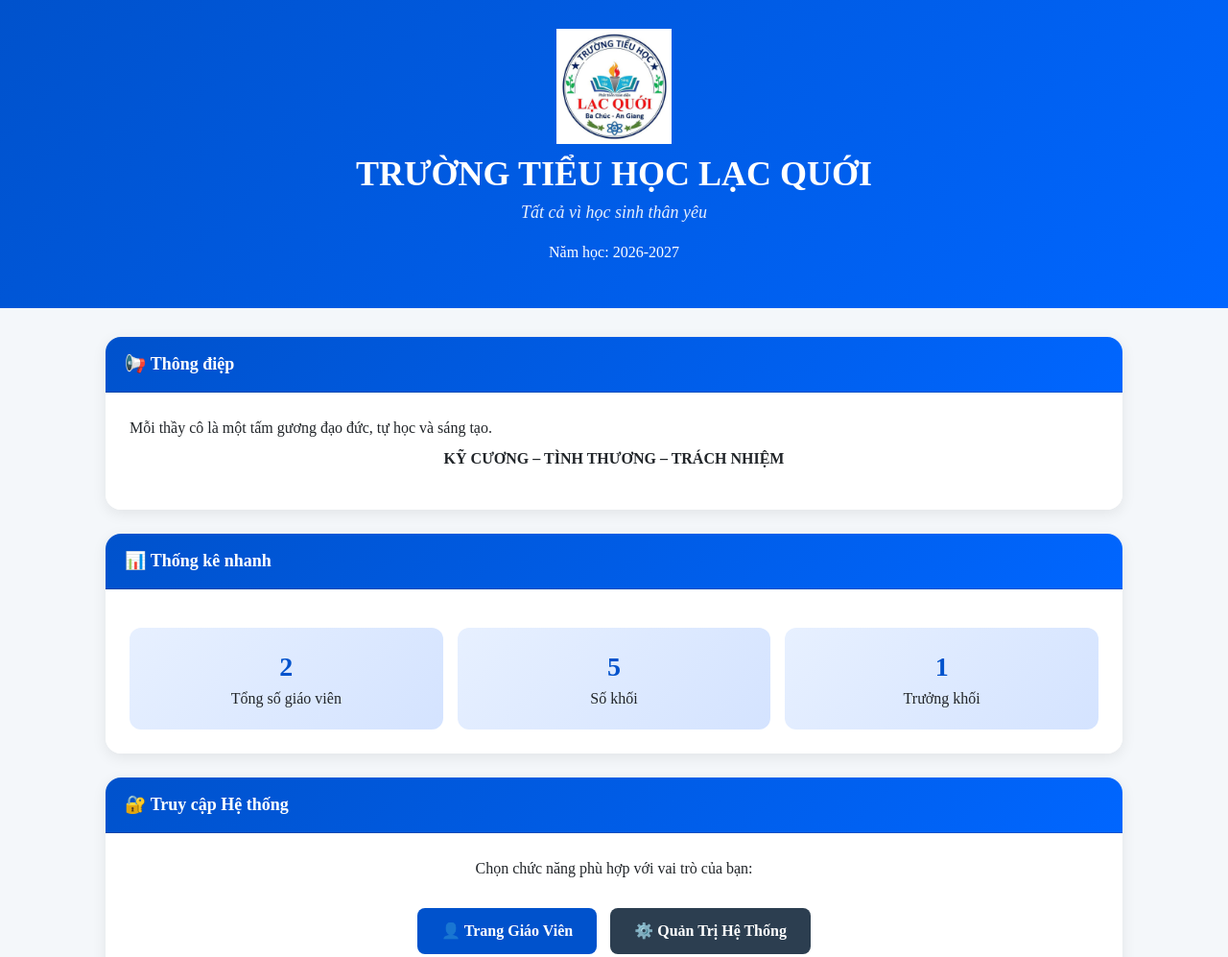
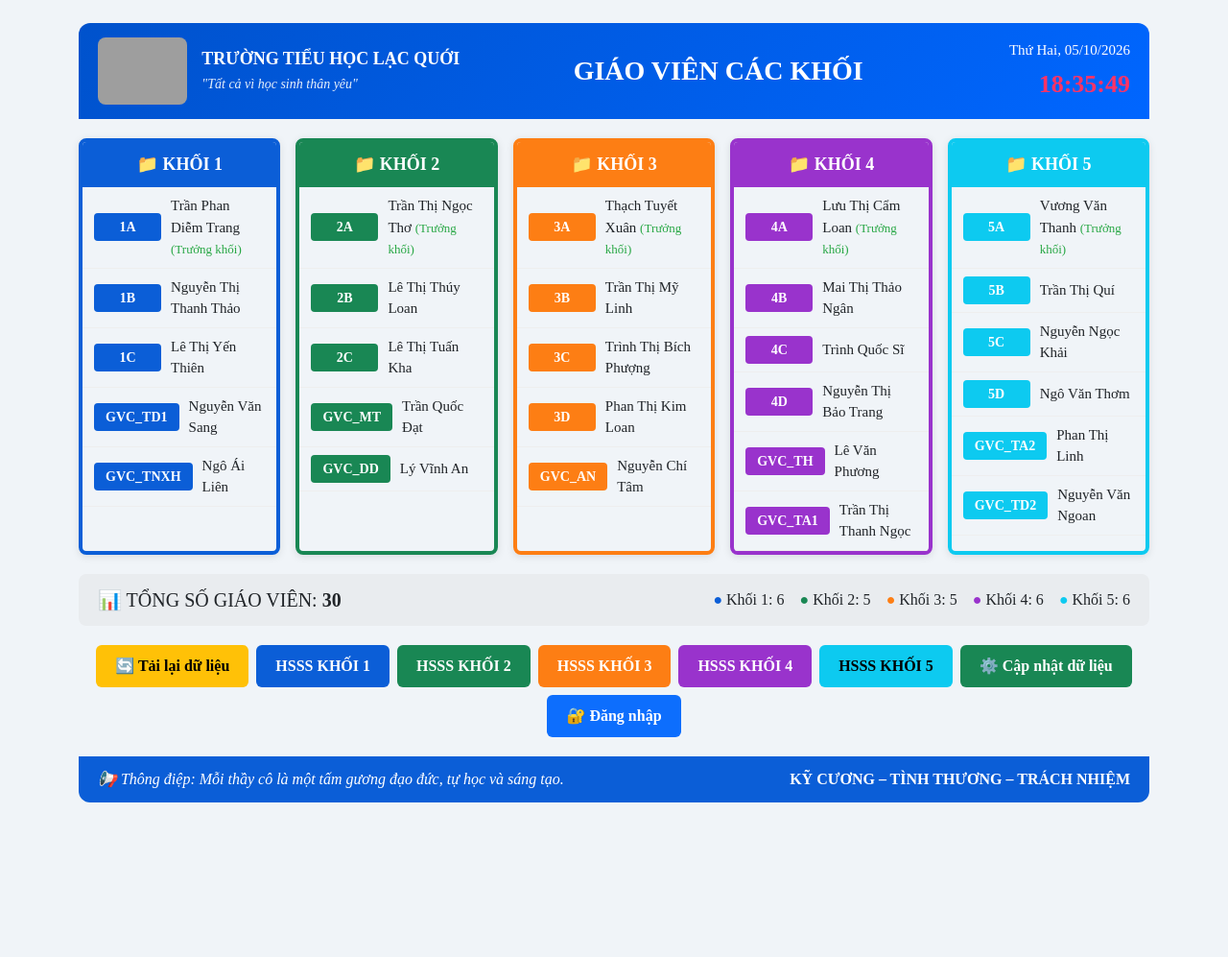
Before and after one commit to tieuhoclacquoi/tieuhoclacquoi, a website: page public/index.html in a window 1280 px wide. Shown: the top 997 px of the page at 96% size. After the commit the page ends 860 px from the top, so only its background shows below. Drawn offline with nearby package versions, Linux system fonts and the light colour scheme; grey boxes are pictures that could not be loaded.

Commit message:
Update index.html

```diff
--- a/public/index.html
+++ b/public/index.html
@@ -3,244 +3,340 @@
 <head>
   <meta charset="UTF-8">
   <meta name="viewport" content="width=device-width, initial-scale=1.0">
-  <title>Trang Chủ - Trường Tiểu học Lạc Quới</title>
+  <title>Giáo Viên Các Khối - Trường Tiểu học Lạc Quới</title>
   <link href="https://cdn.jsdelivr.net/npm/bootstrap@5.3.3/dist/css/bootstrap.min.css" rel="stylesheet">
   <style>
+    :root {
+      --khoi1: #0b5ed7;
+      --khoi2: #198754;
+      --khoi3: #fd7e14;
+      --khoi4: #9933cc;
+      --khoi5: #0dcaf0;
+    }
     body {
-      margin: 0;
-      padding: 0;
+      background-color: #f0f4f8;
       font-family: "Times New Roman", sans-serif;
-      background: #f4f7fa;
-      color: #333;
     }
-    header {
+
+    /* === HEADER CHÍNH === */
+    .header-top {
       background: linear-gradient(135deg, #0052cc 0%, #0066ff 100%);
       color: white;
-      padding: 30px 20px;
-      text-align: center;
+      padding: 15px 20px;
+      border-radius: 12px 12px 0 0;
+      display: flex !important;
+      justify-content: space-between !important;
+      align-items: center !important;
+      flex-wrap: wrap;
+      gap: 15px;
     }
-    .logo {
-      height: 120px;
-      margin-bottom: 10px;
+    .header-left {
+      display: flex;
+      align-items: center;
+      flex-shrink: 0;
     }
-    .school-title {
-      font-size: clamp(24px, 5vw, 36px);
+    .logo-img {
+      height: 70px;
+      margin-right: 15px;
+      border-radius: 8px;
+    }
+    .school-name {
+      font-size: 18px;
       font-weight: bold;
-      margin-bottom: 5px;
+      margin: 0;
+      line-height: 1.3;
     }
-    .slogan {
-      font-size: 18px;
+    .school-slogan {
+      font-size: 14px;
+      margin: 4px 0 0 0;
       font-style: italic;
       opacity: 0.9;
     }
-    .container {
-      max-width: 1100px;
-      margin: 30px auto;
-      padding: 0 20px;
+    .header-center {
+      text-align: center;
+      flex: 1;
+      padding: 0 15px;
     }
-    .card {
-      border: none;
-      border-radius: 16px;
-      box-shadow: 0 4px 15px rgba(0,0,0,0.08);
-      margin-bottom: 25px;
+    .page-title {
+      font-size: 28px;
+      font-weight: bold;
+      margin: 0;
+    }
+    .datetime-box {
+      text-align: right;
+      min-width: 160px;
+      flex-shrink: 0;
+    }
+    .date-part {
+      font-size: 15px;
+      margin-bottom: 4px;
+    }
+    .time-part {
+      font-size: 26px;
+      font-weight: bold;
+      color: #ff3366;
+    }
+
+    /* === KHỐI === */
+    .khoi-card {
+      border-radius: 8px;
       overflow: hidden;
-      transition: transform 0.2s;
+      box-shadow: 0 2px 8px rgba(0,0,0,0.1);
+      height: 100%;
+      border: 4px solid;
     }
-    .card:hover {
-      transform: translateY(-3px);
-    }
-    .card-header {
-      background: linear-gradient(135deg, #0052cc, #0066ff);
+    .khoi-card.k1 { border-color: #0b5ed7; }
+    .khoi-card.k2 { border-color: #198754; }
+    .khoi-card.k3 { border-color: #fd7e14; }
+    .khoi-card.k4 { border-color: #9933cc; }
+    .khoi-card.k5 { border-color: #0dcaf0; }
+
+    .khoi-header {
+      padding: 10px;
       color: white;
       font-weight: bold;
+      text-align: center;
+      font-size: 18px;
+      cursor: pointer;
+      transition: opacity 0.2s;
+    }
+    .khoi-header:hover { opacity: 0.9; }
+    .khoi-header.k1 { background-color: var(--khoi1); }
+    .khoi-header.k2 { background-color: var(--khoi2); }
+    .khoi-header.k3 { background-color: var(--khoi3); }
+    .khoi-header.k4 { background-color: var(--khoi4); }
+    .khoi-header.k5 { background-color: var(--khoi5); }
+
+    .gv-item {
+      padding: 8px 12px;
+      border-bottom: 1px solid #eee;
+      display: flex;
+      align-items: center;
+      gap: 10px;
+    }
+    .lop-tag {
+      padding: 4px 12px;
+      border-radius: 4px;
+      color: white;
+      font-weight: bold;
+      min-width: 70px;
+      text-align: center;
+      font-size: 14px;
+    }
+    .k1 .lop-tag { background-color: var(--khoi1); }
+    .k2 .lop-tag { background-color: var(--khoi2); }
+    .k3 .lop-tag { background-color: var(--khoi3); }
+    .k4 .lop-tag { background-color: var(--khoi4); }
+    .k5 .lop-tag { background-color: var(--khoi5); }
+    .gv-name { flex: 1; font-size: 15px; }
+    .truong-khoi { color: #28a745; font-size: 13px; }
+
+    .stats-bar {
+      background-color: #e9ecef;
+      border-radius: 8px;
       padding: 15px 20px;
-      font-size: 18px;
-    }
-    .card-body {
-      padding: 25px;
-      background: white;
-    }
-    .btn-chinh {
-      background: #0052cc;
-      color: white;
-      border: none;
-      padding: 12px 25px;
-      border-radius: 8px;
-      font-size: 16px;
-      font-weight: bold;
-      margin: 5px;
-      transition: background 0.2s;
-    }
-    .btn-chinh:hover {
-      background: #0040aa;
-      color: white;
-    }
-    .btn-admin {
-      background: #2c3e50;
-    }
-    .btn-admin:hover {
-      background: #1a252f;
-    }
-    .thongdiep {
-      background: #e7f0ff;
-      border-left: 4px solid #0052cc;
-      padding: 18px 22px;
-      border-radius: 6px;
-      font-size: 17px;
-      font-style: italic;
-      color: #004085;
       margin: 20px 0;
-    }
-    .stats-row {
       display: flex;
       flex-wrap: wrap;
-      gap: 15px;
-      margin-top: 15px;
+      justify-content: space-between;
+      align-items: center;
     }
-    .stat-box {
-      flex: 1;
-      min-width: 160px;
-      background: linear-gradient(135deg, #e7f0ff, #d4e3ff);
-      padding: 20px;
-      border-radius: 12px;
-      text-align: center;
+    .btn-custom {
+      padding: 10px 20px;
+      border-radius: 6px;
+      font-weight: bold;
+      border: none;
+      white-space: nowrap;
     }
-    .stat-number {
-      font-size: 28px;
-      font-weight: bold;
-      color: #0052cc;
+    .footer-bar {
+      background-color: #0b5ed7;
+      color: white;
+      padding: 12px 20px;
+      border-radius: 0 0 12px 12px;
+      margin-top: 20px;
+      display: flex;
+      flex-wrap: wrap;
+      justify-content: space-between;
+      align-items: center;
+      gap: 10px;
     }
-    footer {
-      background: #2c3e50;
-      color: white;
-      text-align: center;
-      padding: 25px 20px;
-      margin-top: 40px;
-    }
-    .hidden {
-      display: none !important;
-    }
+    .khoi-link { text-decoration: none; color: inherit; display: block; }
   </style>
 </head>
 <body>
+  <div class="container py-4">
 
-  <header>
-    <img src="logo_truong.png" alt="Logo Trường" class="logo" onerror="this.style.display='none'">
-    <h1 class="school-title" id="tenTruong">TRƯỜNG TIỂU HỌC LẠC QUỚI</h1>
-    <p class="slogan" id="slogan">Tất cả vì học sinh thân yêu</p>
-    <p class="mt-2">Năm học: <span id="namHoc">2026-2027</span></p>
-  </header>
+    <!-- HEADER CHÍNH -->
+    <div class="header-top">
+      <div class="header-left">
+        <img src="https://drive.google.com/uc?export=view&id=12HVKo7ZPDijs7wpt42N3XYj3ISEMXPl7"
+             alt="Logo Trường Tiểu học Lạc Quới" class="logo-img">
+        <div>
+          <h5 class="school-name">TRƯỜNG TIỂU HỌC LẠC QUỚI</h5>
+          <p class="school-slogan">"Tất cả vì học sinh thân yêu"</p>
+        </div>
+      </div>
 
-  <div class="container">
-    <!-- Thông điệp chính -->
-    <div class="card">
-      <div class="card-header">📢 Thông điệp</div>
-      <div class="card-body">
-        <p class="mb-2" id="thongDiepChinh">Mỗi thầy cô là một tấm gương đạo đức, tự học và sáng tạo.</p>
-        <p class="fw-bold text-center text-dark" id="quyetNghi">KỸ CƯƠNG – TÌNH THƯƠNG – TRÁCH NHIỆM</p>
+      <div class="header-center">
+        <h2 class="page-title">GIÁO VIÊN CÁC KHỐI</h2>
+      </div>
+
+      <div class="datetime-box">
+        <div class="date-part" id="dateDisplay">Thứ Hai, 05/10/2026</div>
+        <div class="time-part" id="timeDisplay">22:56:00</div>
       </div>
     </div>
 
-    <!-- Thống kê nhanh -->
-    <div class="card">
-      <div class="card-header">📊 Thống kê nhanh</div>
-      <div class="card-body">
-        <div class="stats-row">
-          <div class="stat-box">
-            <div class="stat-number" id="tongGiaoVien">0</div>
-            <div>Tổng số giáo viên</div>
+    <!-- BẢNG 5 KHỐI -->
+    <div class="row g-3 mt-1">
+
+      <!-- KHỐI 1 -->
+      <div class="col-md-6 col-lg">
+        <div class="khoi-card k1">
+          <a href="#" class="khoi-link" id="link-khoi1" target="_blank">
+            <div class="khoi-header k1">📁 KHỐI 1</div>
+          </a>
+          <div>
+            <div class="gv-item"><span class="lop-tag">1A</span><span class="gv-name">Trần Phan Diễm Trang <small class="truong-khoi">(Trưởng khối)</small></span></div>
+            <div class="gv-item"><span class="lop-tag">1B</span><span class="gv-name">Nguyễn Thị Thanh Thảo</span></div>
+            <div class="gv-item"><span class="lop-tag">1C</span><span class="gv-name">Lê Thị Yến Thiên</span></div>
+            <div class="gv-item"><span class="lop-tag">GVC_TD1</span><span class="gv-name">Nguyễn Văn Sang</span></div>
+            <div class="gv-item"><span class="lop-tag">GVC_TNXH</span><span class="gv-name">Ngô Ái Liên</span></div>
           </div>
-          <div class="stat-box">
-            <div class="stat-number" id="tongKhoi">5</div>
-            <div>Số khối</div>
+        </div>
+      </div>
+
+      <!-- KHỐI 2 -->
+      <div class="col-md-6 col-lg">
+        <div class="khoi-card k2">
+          <a href="#" class="khoi-link" id="link-khoi2" target="_blank">
+            <div class="khoi-header k2">📁 KHỐI 2</div>
+          </a>
+          <div>
+            <div class="gv-item"><span class="lop-tag">2A</span><span class="gv-name">Trần Thị Ngọc Thơ <small class="truong-khoi">(Trưởng khối)</small></span></div>
+            <div class="gv-item"><span class="lop-tag">2B</span><span class="gv-name">Lê Thị Thúy Loan</span></div>
+            <div class="gv-item"><span class="lop-tag">2C</span><span class="gv-name">Lê Thị Tuấn Kha</span></div>
+            <div class="gv-item"><span class="lop-tag">GVC_MT</span><span class="gv-name">Trần Quốc Đạt</span></div>
+            <div class="gv-item"><span class="lop-tag">GVC_DD</span><span class="gv-name">Lý Vĩnh An</span></div>
           </div>
-          <div class="stat-box">
-            <div class="stat-number" id="tongChucVu">0</div>
-            <div>Trưởng khối</div>
+        </div>
+      </div>
+
+      <!-- KHỐI 3 -->
+      <div class="col-md-6 col-lg">
+        <div class="khoi-card k3">
+          <a href="#" class="khoi-link" id="link-khoi3" target="_blank">
+            <div class="khoi-header k3">📁 KHỐI 3</div>
+          </a>
+          <div>
+            <div class="gv-item"><span class="lop-tag">3A</span><span class="gv-name">Thạch Tuyết Xuân <small class="truong-khoi">(Trưởng khối)</small></span></div>
+            <div class="gv-item"><span class="lop-tag">3B</span><span class="gv-name">Trần Thị Mỹ Linh</span></div>
+            <div class="gv-item"><span class="lop-tag">3C</span><span class="gv-name">Trình Thị Bích Phượng</span></div>
+            <div class="gv-item"><span class="lop-tag">3D</span><span class="gv-name">Phan Thị Kim Loan</span></div>
+            <div class="gv-item"><span class="lop-tag">GVC_AN</span><span class="gv-name">Nguyễn Chí Tâm</span></div>
+          </div>
+        </div>
+      </div>
+
+      <!-- KHỐI 4 -->
+      <div class="col-md-6 col-lg">
+        <div class="khoi-card k4">
+          <a href="#" class="khoi-link" id="link-khoi4" target="_blank">
+            <div class="khoi-header k4">📁 KHỐI 4</div>
+          </a>
+          <div>
+            <div class="gv-item"><span class="lop-tag">4A</span><span class="gv-name">Lưu Thị Cẩm Loan <small class="truong-khoi">(Trưởng khối)</small></span></div>
+            <div class="gv-item"><span class="lop-tag">4B</span><span class="gv-name">Mai Thị Thảo Ngân</span></div>
+            <div class="gv-item"><span class="lop-tag">4C</span><span class="gv-name">Trình Quốc Sĩ</span></div>
+            <div class="gv-item"><span class="lop-tag">4D</span><span class="gv-name">Nguyễn Thị Bảo Trang</span></div>
+            <div class="gv-item"><span class="lop-tag">GVC_TH</span><span class="gv-name">Lê Văn Phương</span></div>
+            <div class="gv-item"><span class="lop-tag">GVC_TA1</span><span class="gv-name">Trần Thị Thanh Ngọc</span></div>
+          </div>
+        </div>
+      </div>
+
+      <!-- KHỐI 5 -->
+      <div class="col-md-6 col-lg">
+        <div class="khoi-card k5">
+          <a href="#" class="khoi-link" id="link-khoi5" target="_blank">
+            <div class="khoi-header k5">📁 KHỐI 5</div>
+          </a>
+          <div>
+            <div class="gv-item"><span class="lop-tag">5A</span><span class="gv-name">Vương Văn Thanh <small class="truong-khoi">(Trưởng khối)</small></span></div>
+            <div class="gv-item"><span class="lop-tag">5B</span><span class="gv-name">Trần Thị Quí</span></div>
+            <div class="gv-item"><span class="lop-tag">5C</span><span class="gv-name">Nguyễn Ngọc Khải</span></div>
+            <div class="gv-item"><span class="lop-tag">5D</span><span class="gv-name">Ngô Văn Thơm</span></div>
+            <div class="gv-item"><span class="lop-tag">GVC_TA2</span><span class="gv-name">Phan Thị Linh</span></div>
+            <div class="gv-item"><span class="lop-tag">GVC_TD2</span><span class="gv-name">Nguyễn Văn Ngoan</span></div>
           </div>
         </div>
       </div>
     </div>
 
-    <!-- Đăng nhập hệ thống -->
-    <div class="card">
-      <div class="card-header">🔐 Truy cập Hệ thống</div>
-      <div class="card-body text-center">
-        <p class="mb-4">Chọn chức năng phù hợp với vai trò của bạn:</p>
-
-        <button class="btn-chinh" onclick="window.location.href='dangnhap_giaovien.html'">
-          👤 Trang Giáo Viên
-        </button>
-        <button class="btn-chinh btn-admin" onclick="window.location.href='dangnhap_admin.html'">
-          ⚙️ Quản Trị Hệ Thống
-        </button>
-
-        <!-- Nút vào trang quản lý trực tiếp nếu đã đăng nhập Admin -->
-        <div id="nutTruyCapNhanh" class="mt-4 hidden">
-          <hr>
-          <p class="text-success fw-bold">✅ Bạn đã đăng nhập với quyền Quản trị viên</p>
-          <button class="btn-chinh btn-admin" onclick="window.location.href='quanly.html'">
-            🚀 Vào Trang Quản Lý Ngay
-          </button>
-          <button class="btn btn-outline-secondary ms-2" onclick="dangXuat()">Thoát nhanh</button>
-        </div>
+    <!-- THỐNG KÊ -->
+    <div class="stats-bar">
+      <h5 class="mb-0">📊 TỔNG SỐ GIÁO VIÊN: <strong>30</strong></h5>
+      <div class="d-flex gap-3">
+        <span><strong style="color: var(--khoi1)">●</strong> Khối 1: 6</span>
+        <span><strong style="color: var(--khoi2)">●</strong> Khối 2: 5</span>
+        <span><strong style="color: var(--khoi3)">●</strong> Khối 3: 5</span>
+        <span><strong style="color: var(--khoi4)">●</strong> Khối 4: 6</span>
+        <span><strong style="color: var(--khoi5)">●</strong> Khối 5: 6</span>
       </div>
     </div>
 
-    <!-- Thông tin liên hệ -->
-    <div class="card">
-      <div class="card-header">📞 Liên hệ</div>
-      <div class="card-body">
-        <p><strong>Email chính:</strong> <span id="emailChinh">quanly@lacquoi.edu.vn</span></p>
-        <p><strong>Email dự phòng:</strong> <span id="emailPhu">tinhthuong.lacquoi@gmail.com</span></p>
-        <p><strong>Cập nhật lần cuối:</strong> <span id="ngayCapNhat">06/10/2026</span></p>
-      </div>
+    <!-- NÚT CHỨC NĂNG -->
+    <div class="d-flex flex-wrap gap-2 justify-content-center">
+      <button class="btn btn-warning btn-custom">🔄 Tải lại dữ liệu</button>
+      <button class="btn btn-primary btn-custom" style="background-color: var(--khoi1);">HSSS KHỐI 1</button>
+      <button class="btn btn-success btn-custom" style="background-color: var(--khoi2);">HSSS KHỐI 2</button>
+      <button class="btn btn-custom" style="background-color: var(--khoi3); color:white;">HSSS KHỐI 3</button>
+      <button class="btn btn-custom" style="background-color: var(--khoi4); color:white;">HSSS KHỐI 4</button>
+      <button class="btn btn-info btn-custom" style="background-color: var(--khoi5); color:#000;">HSSS KHỐI 5</button>
+      <button class="btn btn-success btn-custom">⚙️ Cập nhật dữ liệu</button>
+      <a href="dangnhap.html" class="btn btn-primary btn-custom">🔐 Đăng nhập</a>
+    </div>
+
+    <!-- FOOTER -->
+    <div class="footer-bar">
+      <p class="mb-0 fst-italic">📢 Thông điệp: Mỗi thầy cô là một tấm gương đạo đức, tự học và sáng tạo.</p>
+      <p class="mb-0 fw-bold">KỸ CƯƠNG – TÌNH THƯƠNG – TRÁCH NHIỆM</p>
     </div>
   </div>
 
-  <footer>
-    <p id="footerTruong">TRƯỜNG TIỂU HỌC LẠC QUỚI</p>
-    <p id="footerSlogan">KỸ CƯƠNG – TÌNH THƯƠNG – TRÁCH NHIỆM</p>
-  </footer>
+  <script>
+    // ===== ĐỒNG HỒ TỰ CHẠY =====
+    function updateClock() {
+      const now = new Date();
+      const weekdays = ['Chủ Nhật', 'Thứ Hai', 'Thứ Ba', 'Thứ Tư', 'Thứ Năm', 'Thứ Sáu', 'Thứ Bảy'];
+      const dayName = weekdays[now.getDay()];
+      const day = String(now.getDate()).padStart(2, '0');
+      const month = String(now.getMonth() + 1).padStart(2, '0');
+      const year = now.getFullYear();
+      const hours = String(now.getHours()).padStart(2, '0');
+      const minutes = String(now.getMinutes()).padStart(2, '0');
+      const seconds = String(now.getSeconds()).padStart(2, '0');
 
-  <script src="du_lieu_chung.js"></script>
-  <script>
-    // === TẢI DỮ LIỆU TỪ FILE CHUNG ===
-    function capNhatDuLieu() {
-      // Thông tin chung
-      document.getElementById("tenTruong").textContent = CAIDAT_HE_THONG.tenTruong;
-      document.getElementById("slogan").textContent = CAIDAT_HE_THONG.slogan;
-      document.getElementById("namHoc").textContent = CAIDAT_HE_THONG.namHoc;
-      document.getElementById("thongDiepChinh").textContent = CAIDAT_HE_THONG.thongDiep;
-      document.getElementById("quyetNghi").textContent = CAIDAT_HE_THONG.quyetNghi;
-      document.getElementById("emailChinh").textContent = CAIDAT_HE_THONG.gmailChinh;
-      document.getElementById("emailPhu").textContent = CAIDAT_HE_THONG.gmailPhu;
-      document.getElementById("ngayCapNhat").textContent = CAIDAT_HE_THONG.ngayCapNhat;
-      document.getElementById("footerTruong").textContent = CAIDAT_HE_THONG.tenTruong;
-      document.getElementById("footerSlogan").textContent = CAIDAT_HE_THONG.quyetNghi;
+      document.getElementById('dateDisplay').innerText = `${dayName}, ${day}/${month}/${year}`;
+      document.getElementById('timeDisplay').innerText = `${hours}:${minutes}:${seconds}`;
+    }
+    updateClock();
+    setInterval(updateClock, 1000);
 
-      // Thống kê
-      const dsDangHoatDong = DANH_SACH_GIAO_VIEN.filter(gv => gv.trangThai === "hoatdong");
-      document.getElementById("tongGiaoVien").textContent = dsDangHoatDong.length;
+    // ===== LINK DRIVE 5 KHỐI =====
+    const driveLinks = {
+      khoi1: "", // Dán link KHỐI 1 vào dấu ngoặc
+      khoi2: "", // Dán link KHỐI 2
+      khoi3: "", // Dán link KHỐI 3
+      khoi4: "", // Dán link KHỐI 4
+      khoi5: ""  // Dán link KHỐI 5
+    };
 
-      const soTruongKhoi = dsDangHoatDong.filter(gv => gv.chucVu === "Trưởng khối").length;
-      document.getElementById("tongChucVu").textContent = soTruongKhoi;
-
-      // Kiểm tra đã đăng nhập Admin → hiển thị nút vào trang quản lý
-      const thongTinDangNhap = JSON.parse(localStorage.getItem("dangNhap") || "null");
-      if (thongTinDangNhap && thongTinDangNhap.laAdmin) {
-        document.getElementById("nutTruyCapNhanh").classList.remove("hidden");
-      }
-    }
-
-    // === Đăng xuất nhanh từ trang chủ ===
-    function dangXuat() {
-      localStorage.removeItem("dangNhap");
-      location.reload();
-    }
-
-    // === Khởi chạy khi mở trang ===
-    document.addEventListener("DOMContentLoaded", capNhatDuLieu);
+    document.getElementById('link-khoi1').href = driveLinks.khoi1 || '#';
+    document.getElementById('link-khoi2').href = driveLinks.khoi2 || '#';
+    document.getElementById('link-khoi3').href = driveLinks.khoi3 || '#';
+    document.getElementById('link-khoi4').href = driveLinks.khoi4 || '#';
+    document.getElementById('link-khoi5').href = driveLinks.khoi5 || '#';
   </script>
 </body>
 </html>
```
